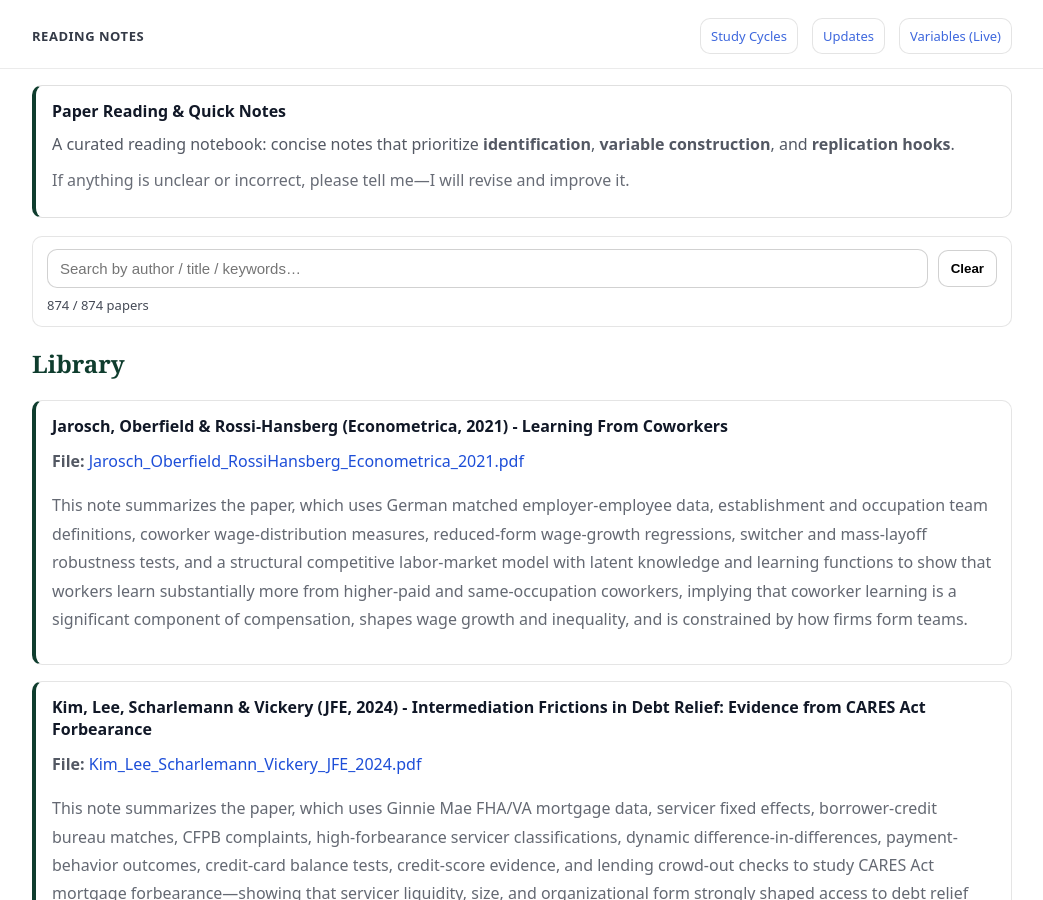
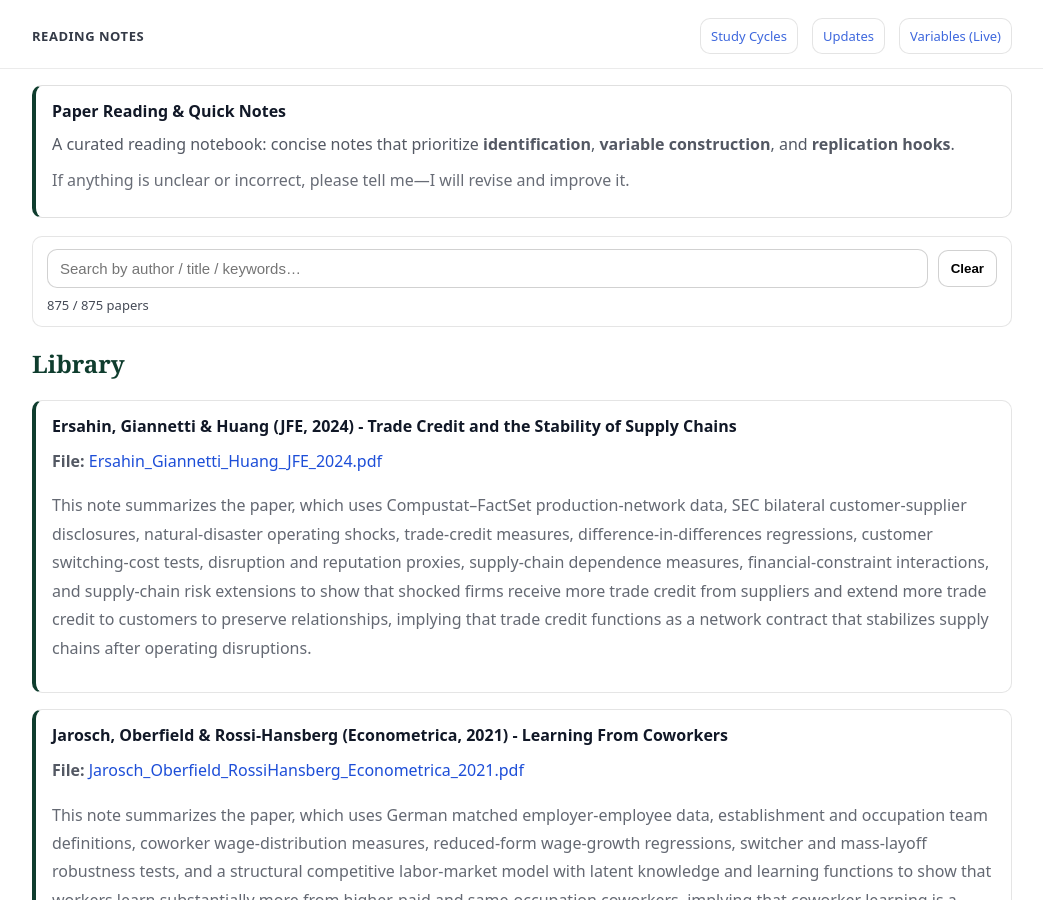
Before and after one commit to yaxinzn/study-archive, a Jekyll site: the page built from reading/index.md, in a window 1280 px wide and 900 px high. Shown: the whole window, without its empty margins (118-1161 px from the left). Built offline with Jekyll 4.4.1, drawn with Linux system fonts in a browser that asks for light colours.

Commit message:
Reading: add/update Ersahin_Giannetti_Huang_JFE_2024.pdf

```diff
--- a/_data/reading.yml
+++ b/_data/reading.yml
@@ -1,3 +1,7 @@
+- title: "Ersahin, Giannetti & Huang (JFE, 2024) - Trade Credit and the Stability of Supply Chains"
+  file: "Ersahin_Giannetti_Huang_JFE_2024.pdf"
+  desc: "This note summarizes the paper, which uses Compustat–FactSet production-network data, SEC bilateral customer-supplier disclosures, natural-disaster operating shocks, trade-credit measures, difference-in-differences regressions, customer switching-cost tests, disruption and reputation proxies, supply-chain dependence measures, financial-constraint interactions, and supply-chain risk extensions to show that shocked firms receive more trade credit from suppliers and extend more trade credit to customers to preserve relationships, implying that trade credit functions as a network contract that stabilizes supply chains after operating disruptions."
+
 - title: "Jarosch, Oberfield & Rossi-Hansberg (Econometrica, 2021) - Learning From Coworkers"
   file: "Jarosch_Oberfield_RossiHansberg_Econometrica_2021.pdf"
   desc: "This note summarizes the paper, which uses German matched employer-employee data, establishment and occupation team definitions, coworker wage-distribution measures, reduced-form wage-growth regressions, switcher and mass-layoff robustness tests, and a structural competitive labor-market model with latent knowledge and learning functions to show that workers learn substantially more from higher-paid and same-occupation coworkers, implying that coworker learning is a significant component of compensation, shapes wage growth and inequality, and is constrained by how firms form teams."
```
Also changed, not shown: 1 other file.
